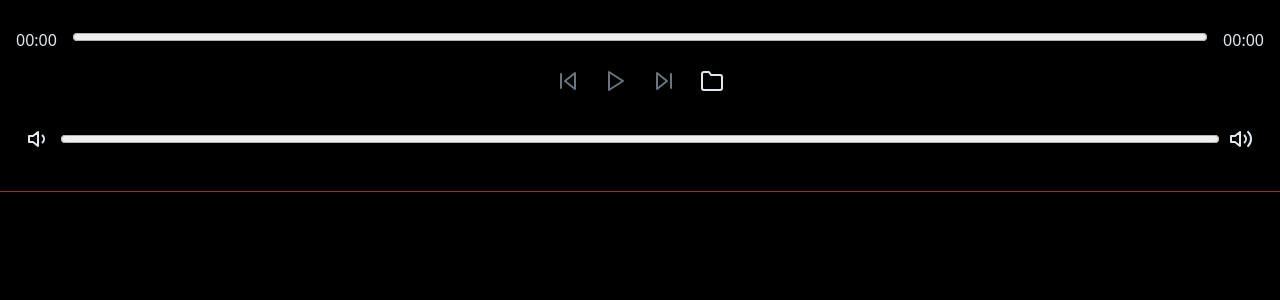
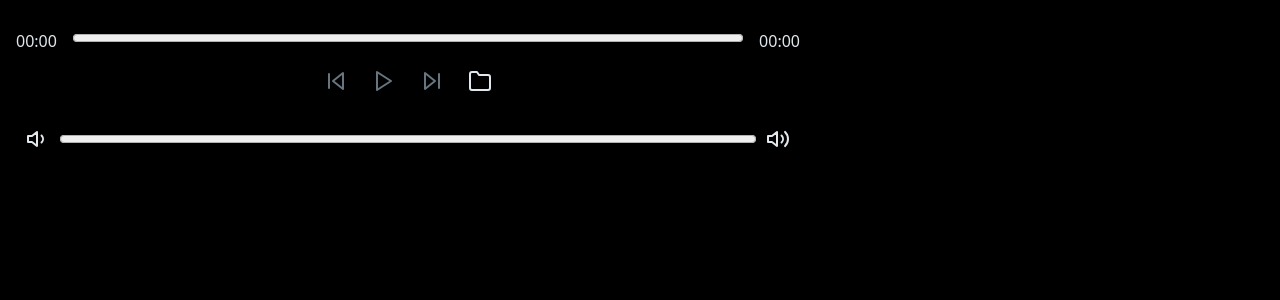
Before and after one commit to symbolic-dreams/standing-echo, a Vue app: page / in a window 1280 px wide. Shown: the top 300 px of the page. Built offline with nearby package versions, Linux system fonts and the light colour scheme.

Commit message:
- refactored seekbar to component. - styling update

```diff
--- a/src/components/App.vue
+++ b/src/components/App.vue
@@ -26,13 +26,13 @@ html, body {
 }
 
 #app {
+  align-items: stretch;
   background-color: var(--background-primary);
   color: var(--font-primary);
-  height: 100%;
-  width: 100%;
-  overflow: auto;
   display: flex;
   flex-direction: column;
+  height: 100%;
+  overflow: auto;
 }
 </style>
 
--- a/src/components/Player.vue
+++ b/src/components/Player.vue
@@ -3,26 +3,16 @@
   display: none;
 }
 .player {
+  align-items: stretch;
   box-sizing: border-box;
-  border-bottom: 1px solid brown;
   display: flex;
   flex-direction: column;
+  height: 2in;
   justify-content: center;
-  align-items: stretch;
-  height: 2in;
+  max-width: 8.5in;
   position: relative;
 }
-.seekbar {
-  display: flex;
-  flex-direction: row;
-}
-.seekbar time {
-  margin: 0 1em;
-}
-.seekbar progress {
-  cursor: pointer;
-  width: 100%;
-}
+
 .controls {
   text-align: center;
   border: none;
@@ -55,11 +45,7 @@
      v-on:timeupdate="timeUpdate"
     ></audio>
     <input type='file' id='browse' accept="audio/*" v-on:change="browse">
-    <section class="seekbar">
-      <time :datetime="currentTimeFormatString">{{ currentTimeString }}</time>
-      <progress :max="duration" :value="currentTime" v-on:click="progressClick" />
-      <time :datetime="durationFormatString">{{ durationString }}</time>
-    </section>
+    <seekbar :currentTime="currentTime" :duration="duration" v-on:seek-click="seekClick" />
 
     <fieldset class="controls">
       <player-button
@@ -101,15 +87,11 @@
 <script lang="ts">
 import { Component, Vue } from 'vue-property-decorator';
 import PlayerButton from './PlayerButton.vue'
+import Seekbar from './Seekbar.vue'
 import Volume from './Volume.vue'
 
-function timeSpan(seconds: number): [string, string, string] {
-  const d = new Date(1000 * seconds).toISOString()
-  return d.substr(11, 8).split(':') as [string, string, string]
-}
-
 @Component({
-  components: { PlayerButton, Volume }
+  components: { PlayerButton, Volume, Seekbar }
 })
 export default class Player extends Vue {
   private elAudio!: HTMLAudioElement
@@ -122,26 +104,6 @@ export default class Player extends Vue {
   trackIndex = -1
   tracks: string[] = []
   volume = 0
-
-  get currentTimeString(): string {
-    const [hh,mm,ss] = timeSpan(this.currentTime)
-    return hh == '00' ? `${mm}:${ss}` : `${hh}:${mm}:${ss}`
-  }
-
-  get currentTimeFormatString(): string {
-    const [hh,mm,ss] = timeSpan(this.currentTime)
-    return `PT${hh}H${mm}M${ss}S`
-  }
-
-  get durationString(): string {
-    const [hh,mm,ss] = timeSpan(this.duration)
-    return hh == '00' ? `${mm}:${ss}` : `${hh}:${mm}:${ss}`
-  }
-
-  get durationFormatString(): string {
-    const [hh,mm,ss] = timeSpan(this.duration)
-    return `PT${hh}H${mm}M${ss}S`
-  }
 
   browse(e: Event) {
     const target = e.target as HTMLInputElement,
@@ -196,11 +158,7 @@ export default class Player extends Vue {
     }
   }
 
-  progressClick(e: MouseEvent){
-    const tg = e.target as HTMLProgressElement,
-          clickPos = (e.pageX  - tg.offsetLeft) / tg.offsetWidth,
-          clickTime = clickPos * this.elAudio.duration;
-
+  seekClick(clickTime: number){
     this.elAudio.currentTime = clickTime;
   }
 
--- /dev/null
+++ b/src/components/Seekbar.vue
@@ -0,0 +1,64 @@
+<style scoped>
+.seekbar {
+  display: flex;
+  flex-direction: row;
+}
+.seekbar time {
+  margin: 0 1em;
+}
+.seekbar progress {
+  cursor: pointer;
+  width: 100%;
+}
+</style>
+
+<template>
+    <section class="seekbar">
+      <time :datetime="currentTimeFormatString">{{ currentTimeString }}</time>
+      <progress :max="duration" :value="currentTime" v-on:click="seekClick" />
+      <time :datetime="durationFormatString">{{ durationString }}</time>
+    </section>
+</template>
+
+<script lang="ts">
+import { Component, Prop, Vue } from 'vue-property-decorator';
+
+function timeSpan(seconds: number): [string, string, string] {
+  const d = new Date(1000 * seconds).toISOString()
+  return d.substr(11, 8).split(':') as [string, string, string]
+}
+
+@Component
+export default class PlayList extends Vue {
+  @Prop() currentTime!: number;
+  @Prop() duration!: number;
+
+  get currentTimeString(): string {
+    const [hh,mm,ss] = timeSpan(this.currentTime)
+    return hh == '00' ? `${mm}:${ss}` : `${hh}:${mm}:${ss}`
+  }
+
+  get currentTimeFormatString(): string {
+    const [hh,mm,ss] = timeSpan(this.currentTime)
+    return `PT${hh}H${mm}M${ss}S`
+  }
+
+  get durationString(): string {
+    const [hh,mm,ss] = timeSpan(this.duration)
+    return hh == '00' ? `${mm}:${ss}` : `${hh}:${mm}:${ss}`
+  }
+
+  get durationFormatString(): string {
+    const [hh,mm,ss] = timeSpan(this.duration)
+    return `PT${hh}H${mm}M${ss}S`
+  }
+
+  seekClick(e: MouseEvent){
+    const tg = e.target as HTMLProgressElement,
+          clickPos = (e.pageX  - tg.offsetLeft) / tg.offsetWidth,
+          clickTime = clickPos * this.duration;
+
+    this.$emit('seek-click',clickTime)
+  }
+}
+</script>
```
Also changed, not shown: src/components/PlayList.vue (line endings or trailing spaces).
